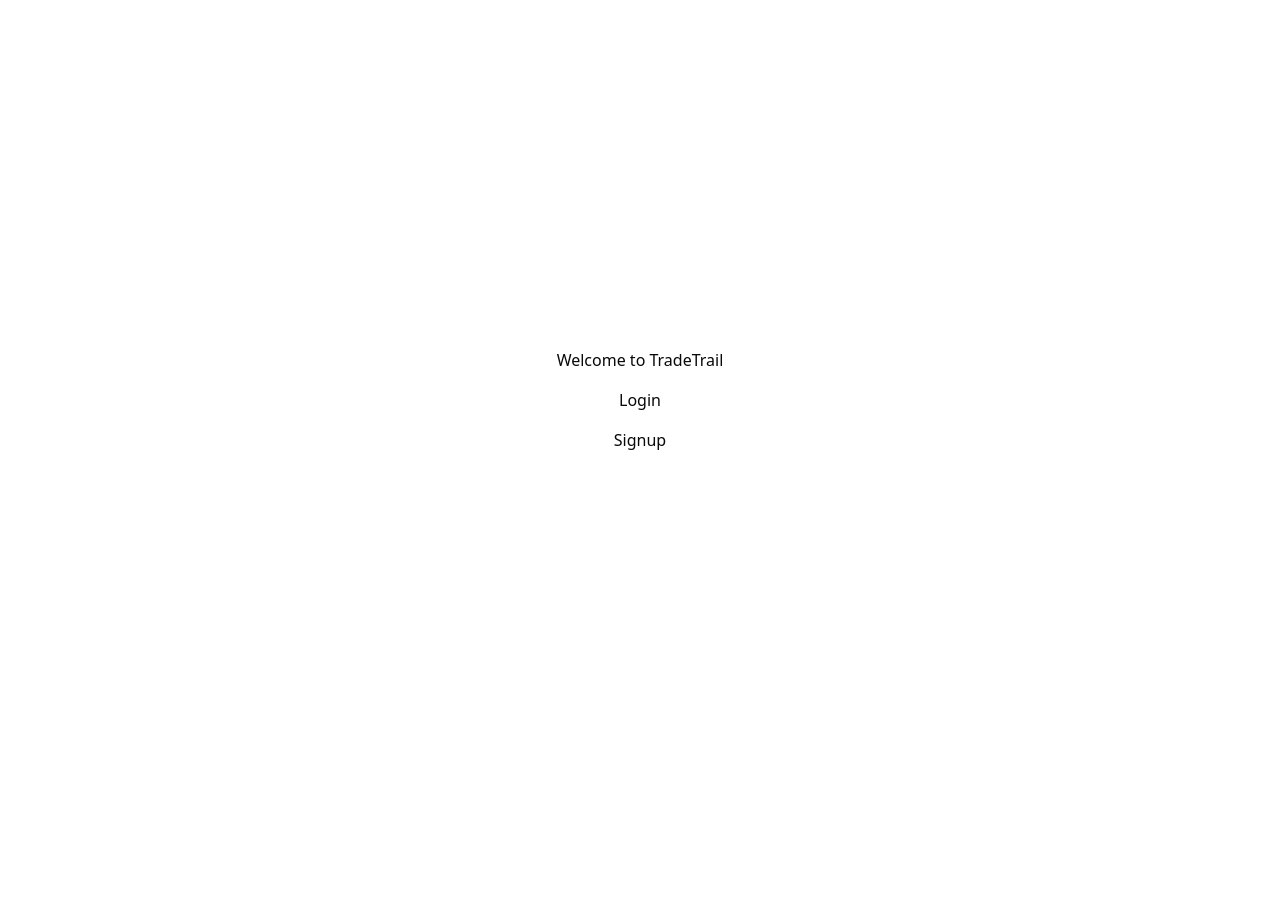
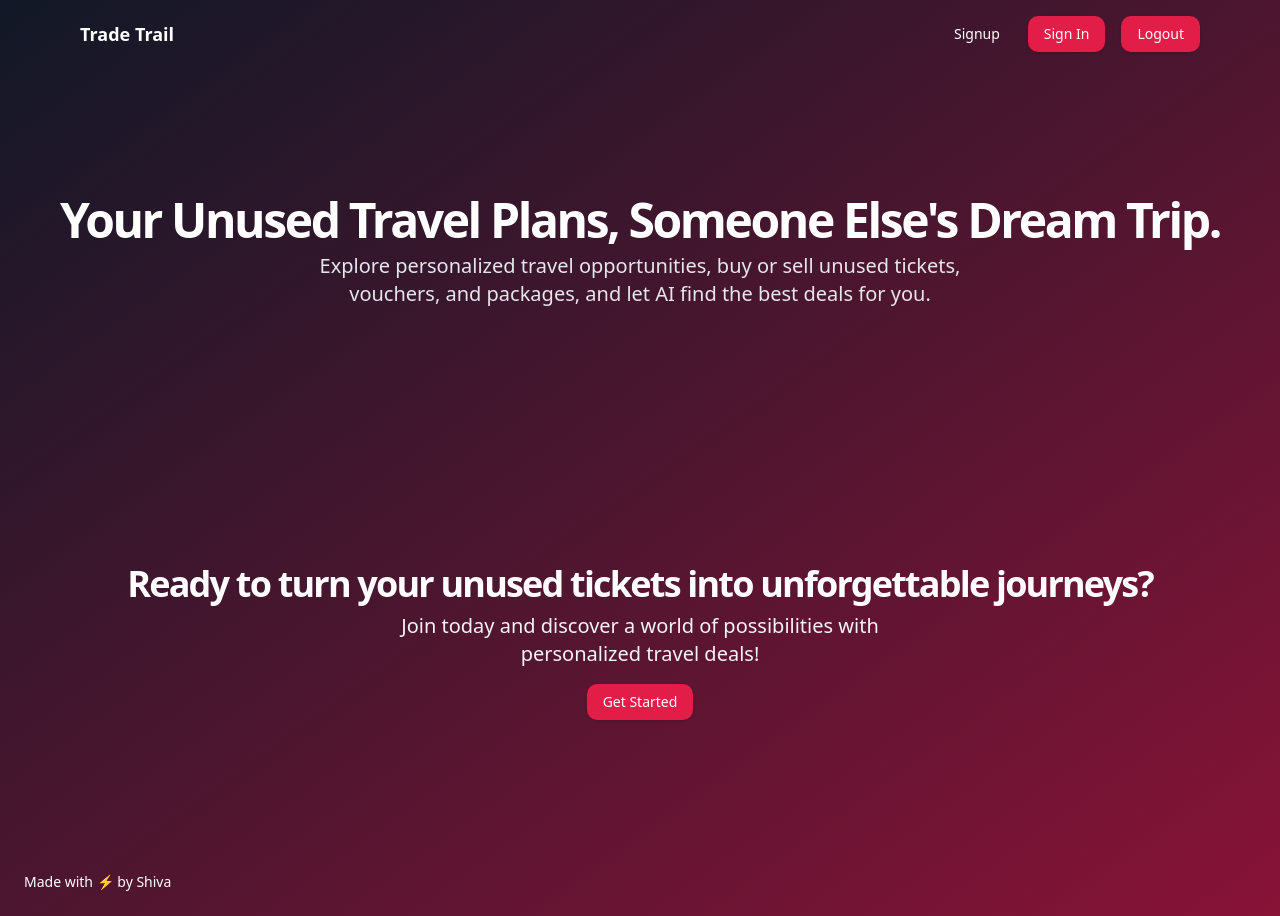
Before and after one commit to shivaacodes/Travora, a Next.js app: page / in a window 1280 px wide. Before the commit the page ends 800 px from the top, so only its background shows below. Built offline with nearby package versions, Linux system fonts and the light colour scheme.

Commit message:
homepage ui better

```diff
--- /dev/null
+++ b/src/app/dashboard/page.tsx
@@ -0,0 +1,19 @@
+"use client";
+
+import { useRouter } from "next/navigation";
+
+export default function HomePage() {
+  const router = useRouter();
+
+  return (
+    <div className="flex flex-col items-center justify-center h-screen space-y-4">
+      <h1>Welcome to TradeTrail</h1>
+      <button className="btn" onClick={() => router.push("/signin")}>
+        Login
+      </button>
+      <button className="btn" onClick={() => router.push("/register")}>
+        Signup
+      </button>
+    </div>
+  );
+}
--- a/src/app/page.tsx
+++ b/src/app/page.tsx
@@ -1,19 +1,62 @@
-"use client";
+import React from "react";
+import { Appbar } from "@/components/custom/Appbar";
+import Link from "next/link";
+import { Button } from "@/components/ui/button";
 
-import { useRouter } from "next/navigation";
+export default async function HomePage() {
+  return (
+    <div className="flex min-h-screen flex-col bg-gradient-to-br from-gray-900 via-rose-900 to-gray-900 animate-gradient-slow bg-[length:200%_200%]">
+      <Appbar />
+      <main className="flex-1 py-12 md:py-24 lg:py-32">
+        <div className="container px-4 md:px-6">
+          <div className="flex flex-col items-center text-center space-y-4">
+            <div className="space-y-2">
+              <h1 className="text-3xl font-bold tracking-tighter text-white sm:text-4xl md:text-5xl">
+                Your Unused Travel Plans, Someone Else&apos;s Dream Trip.
+              </h1>
+              <p className="mx-auto max-w-[700px] text-gray-200 md:text-xl font-large">
+                Explore personalized travel opportunities, buy or sell unused
+                tickets, vouchers, and packages, and let AI find the best deals
+                for you.
+              </p>
+            </div>
+          </div>
+        </div>
+      </main>
 
-export default function Home() {
-  const router = useRouter();
+      <section className="w-full py-12 md:py-24 lg:py-32">
+        <div className="container px-4 md:px-6">
+          <div className="flex flex-col items-center text-center space-y-4">
+            <div className="space-y-2">
+              <h2 className="text-3xl font-bold tracking-tighter text-white sm:text-4xl">
+                Ready to turn your unused tickets into unforgettable journeys?
+              </h2>
+              <p className="mx-auto max-w-[600px] text-gray-100 md:text-xl">
+                Join today and discover a world of possibilities with
+                personalized travel deals!
+              </p>
+            </div>
+            <div className="w-full max-w-sm">
+              <Link
+                href={{
+                  pathname: "/auth",
+                  query: {
+                    authType: "signUp",
+                  },
+                }}
+              >
+                <Button className="bg-rose-600 text-white hover:bg-rose-800 ">
+                  Get Started
+                </Button>
+              </Link>
+            </div>
+          </div>
+        </div>
+      </section>
 
-  return (
-    <div className="flex flex-col items-center justify-center h-screen space-y-4">
-      <h1>Welcome to TradeTrail</h1>
-      <button className="btn" onClick={() => router.push("/signin")}>
-        Login
-      </button>
-      <button className="btn" onClick={() => router.push("/register")}>
-        Signup
-      </button>
+      <footer className="flex w-full shrink-0 flex-col items-center gap-2 px-4 py-6 sm:flex-row md:px-6">
+        <p className="text-sm text-white">Made with ⚡ by Shiva</p>
+      </footer>
     </div>
   );
 }
--- /dev/null
+++ b/src/components/custom/Appbar.tsx
@@ -0,0 +1,55 @@
+"use client";
+
+import { Button } from "@/components/ui/button";
+import { useRouter } from "next/navigation";
+import Link from "next/link";
+
+export function Appbar({ isSpectator = false }) {
+  const router = useRouter();
+
+  return (
+    <div className="flex justify-between px-2 py-4 md:px-10 xl:px-20">
+      <div
+        onClick={() => {
+          router.push("/home");
+        }}
+        className="flex flex-col justify-center text-lg font-bold text-white hover:cursor-pointer"
+      >
+        Trade Trail
+      </div>
+      <div className="flex items-center gap-x-4">
+        {isSpectator && (
+          <Button className="bg-gray-600 text-white hover:bg-gray-700">
+            Wallet
+          </Button>
+        )}
+        <div className="space-x-3">
+          <Link
+            href={{
+              pathname: "/auth",
+              query: {
+                authType: "signUp",
+              },
+            }}
+          >
+            <Button variant={"ghost"} className="text-white hover:bg-white/10">
+              Signup
+            </Button>
+          </Link>
+          <Button
+            className="bg-rose-600 text-white hover:bg-rose-800"
+            onClick={() => alert("Sign-in functionality here")}
+          >
+            Sign In
+          </Button>
+        </div>
+        <Button
+          className="bg-rose-600 text-white hover:bg-rose-800"
+          onClick={() => alert("Logout functionality here")}
+        >
+          Logout
+        </Button>
+      </div>
+    </div>
+  );
+}
--- a/src/lib/validation.ts
+++ b/src/lib/validation.ts
@@ -1,16 +1,23 @@
 import { z } from "zod";
 
+//name, email, username, password
 export const userSchema = z.object({
   name: z.string().min(1, "Name is required"),
 
-  email: z.string().email("Invalid email format"),
+  email: z.string().email("Invalid email format"), //@xxx.com
 
-  username: z
+  username: z.string().min(1, "Username is required"),
+
+  password: z
     .string()
-    .min(4, "Username must be at least 4 characters")
-    .max(15, "Username must not exceed 15 characters"),
-
-  password: z.string().min(8, "Password must be at least 8 characters"),
+    .min(4, "Password must be at least 8 characters")
+    .regex(
+      /^(?=.*[a-z])(?=.*[A-Z])(?=.*\d)(?=.*[@$!%*?&])[A-Za-z\d@$!%*?&]+$/,
+      {
+        message:
+          "Password must contain at least one uppercase letter, one lowercase letter, one number, and one special character",
+      }
+    ),
 });
 
 // Define the type for the user input
```
